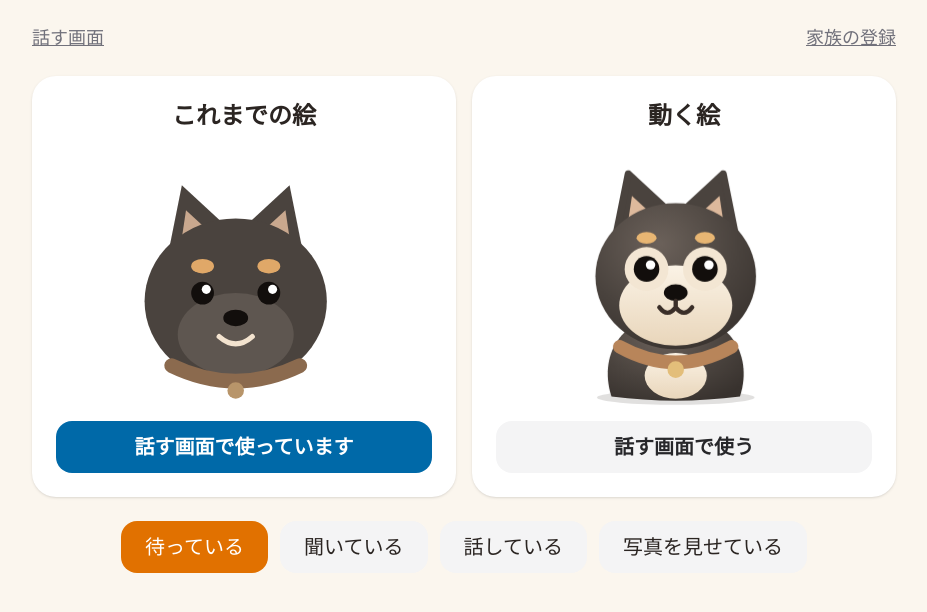
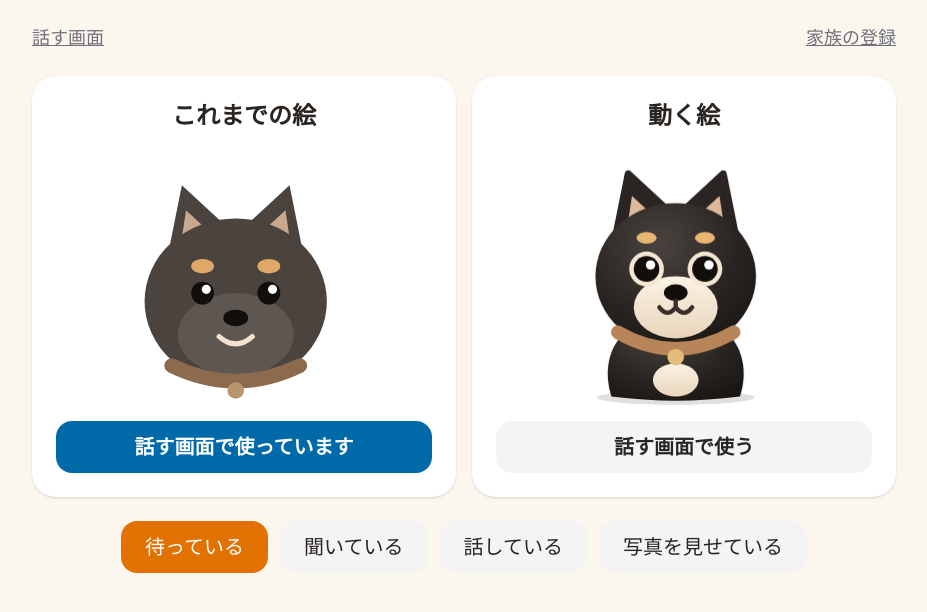
Before and after one commit to kasumi-fujishiro/rin-chan, a Next.js app: page /rin in a window 1280 px wide. Shown: the top 612 px of the page, without its empty margins (176-1103 px from the left). Built offline with nearby package versions, Linux system fonts and the light colour scheme.

Commit message:
動く絵のリンちゃんを黒く戻し、首輪を上げて、待っている間に舌を出す
Co-Authored-By: Claude Opus 5.5 <noreply@anthropic.com>

```diff
--- a/app/components/RinLive.tsx
+++ b/app/components/RinLive.tsx
@@ -4,10 +4,10 @@ import { useEffect, useId, useState } from "react";
 import type { RinMood } from "./Rin";
 
 // 部品に分けて動かすリンちゃん。動きは「今どうしているか」を伝えるためだけに付ける。
-// - 目は明るい地の上に置く(濃い顔に黒い目だと、明暗の差が小さくて見えにくいため)
+// - 毛は黒いまま。目のまわりだけ細く明るくする(黒い顔に黒い目だと、明暗の差が小さくて見えにくいため)
 // - 動かすのは一度に一か所。写真を見せている間(still)は止める
 // - 呼吸は全体を一緒に動かす。つけっぱなしの iPad でも軽いように、絵の中ではなく外側の箱を動かす
-const FUR = "#4A433E";
+const FUR = "#2A2522";
 const CREAM = "#F3E6D3";
 const INK = "#120E0C";
 
@@ -39,6 +39,7 @@ function Ear({ side }: { side: 1 | -1 }) {
 export function RinLive({ mood, size, still = false }: { mood: RinMood; size: number; still?: boolean }) {
   const id = useId().replace(/[^a-zA-Z0-9]/g, "");
   const [blink, setBlink] = useState(false);
+  const [tongue, setTongue] = useState(false);
 
   // まばたきは間隔をばらつかせる。話している間と写真を見せている間はしない
   useEffect(() => {
@@ -61,6 +62,27 @@ export function RinLive({ mood, size, still = false }: { mood: RinMood; size: nu
     };
   }, [mood, still]);
 
+  // 待っている間に、ときどき舌を少し出す
+  useEffect(() => {
+    if (still || mood !== "waiting") return;
+    if (window.matchMedia("(prefers-reduced-motion: reduce)").matches) return;
+    let timer: ReturnType<typeof setTimeout>;
+    const next = () => {
+      timer = setTimeout(() => {
+        setTongue(true);
+        timer = setTimeout(() => {
+          setTongue(false);
+          next();
+        }, 1800);
+      }, 12000 + Math.random() * 13000);
+    };
+    next();
+    return () => {
+      clearTimeout(timer);
+      setTongue(false);
+    };
+  }, [mood, still]);
+
   return (
     <div className={`h-full w-full ${still ? "" : "rin-breath"}`} style={{ width: size }}>
       <svg
@@ -69,13 +91,14 @@ export function RinLive({ mood, size, still = false }: { mood: RinMood; size: nu
         data-mood={mood}
         data-still={still || undefined}
         data-blink={blink || undefined}
+        data-tongue={tongue || undefined}
         aria-hidden
       >
         <defs>
           <radialGradient id={`${id}f`} cx="40%" cy="28%" r="80%">
-            <stop offset="0%" stopColor="#6B615A" />
+            <stop offset="0%" stopColor="#4A433F" />
             <stop offset="60%" stopColor={FUR} />
-            <stop offset="100%" stopColor="#38322E" />
+            <stop offset="100%" stopColor="#1A1614" />
           </radialGradient>
           <linearGradient id={`${id}c`} x1="0" y1="0" x2="0" y2="1">
             <stop offset="0%" stopColor="#FBF3E6" />
@@ -85,21 +108,25 @@ export function RinLive({ mood, size, still = false }: { mood: RinMood; size: nu
 
         <ellipse cx={0} cy={46.5} rx={38} ry={3.5} fill="#2B2522" opacity={0.14} />
         <path d="M-31 46 C-38 24 -24 6 0 6 C24 6 38 24 31 46 Q0 50 -31 46 Z" fill={`url(#${id}f)`} />
-        <ellipse cx={0} cy={36} rx={15} ry={11} fill={`url(#${id}c)`} />
+        <ellipse cx={0} cy={38} rx={11} ry={8} fill={`url(#${id}c)`} />
 
         <g className="rin-head">
           <g transform="translate(0 -12) scale(0.88)">
             <Ear side={-1} />
             <Ear side={1} />
             <ellipse cx={0} cy={0} rx={44} ry={40} fill={`url(#${id}f)`} />
-            <ellipse cx={0} cy={16} rx={31} ry={22} fill={`url(#${id}c)`} />
-            <circle cx={-16} cy={-4} r={12} fill={CREAM} />
-            <circle cx={16} cy={-4} r={12} fill={CREAM} />
+            <ellipse cx={0} cy={17} rx={23} ry={17} fill={`url(#${id}c)`} />
+            <circle cx={-16} cy={-4} r={9.5} fill={CREAM} />
+            <circle cx={16} cy={-4} r={9.5} fill={CREAM} />
             <ellipse cx={-16} cy={-21} rx={5.5} ry={3.2} fill="#E8B673" />
             <ellipse cx={16} cy={-21} rx={5.5} ry={3.2} fill="#E8B673" />
             <Eye cx={-16} />
             <Eye cx={16} />
             <ellipse cx={0} cy={9} rx={6.5} ry={4.5} fill={INK} />
+            <g className="rin-tongue">
+              <path d="M-5 18 V24 Q-5 29.5 0 29.5 Q5 29.5 5 24 V18 Z" fill="#EE7F86" />
+              <path d="M0 20 V25.5" stroke="#C95F68" strokeWidth={1.2} strokeLinecap="round" />
+            </g>
             <path
               className="rin-mouth-closed"
               d="M0 13.5 V17 M-9 17 Q-4.5 23 0 17 Q4.5 23 9 17"
@@ -115,8 +142,8 @@ export function RinLive({ mood, size, still = false }: { mood: RinMood; size: nu
           </g>
         </g>
 
-        <path d="M-27 22 Q0 37 27 22" fill="none" stroke="#B8855A" strokeWidth={6.5} strokeLinecap="round" />
-        <circle cx={0} cy={33} r={4} fill="#E3BE7A" />
+        <path d="M-28 15 Q0 31 28 15" fill="none" stroke="#B8855A" strokeWidth={6.5} strokeLinecap="round" />
+        <circle cx={0} cy={27} r={4} fill="#E3BE7A" />
 
         <g className="rin-waves" fill="none" stroke="#C9781E" strokeWidth={2.5} strokeLinecap="round">
           <path d="M50 -28 Q57 -20 50 -12" />
--- a/app/globals.css
+++ b/app/globals.css
@@ -62,6 +62,15 @@ body {
   display: none;
 }
 
+.rin-tongue {
+  transform: translate(0, 18px) scale(1, 0) translate(0, -18px);
+  transition: transform 350ms ease-in-out;
+}
+
+[data-tongue] .rin-tongue {
+  transform: translate(0, 18px) scale(1, 1) translate(0, -18px);
+}
+
 [data-blink] .rin-eye {
   transform: translate(var(--cx), -4px) scale(1, 0.08) translate(calc(var(--cx) * -1), 4px);
 }
```
